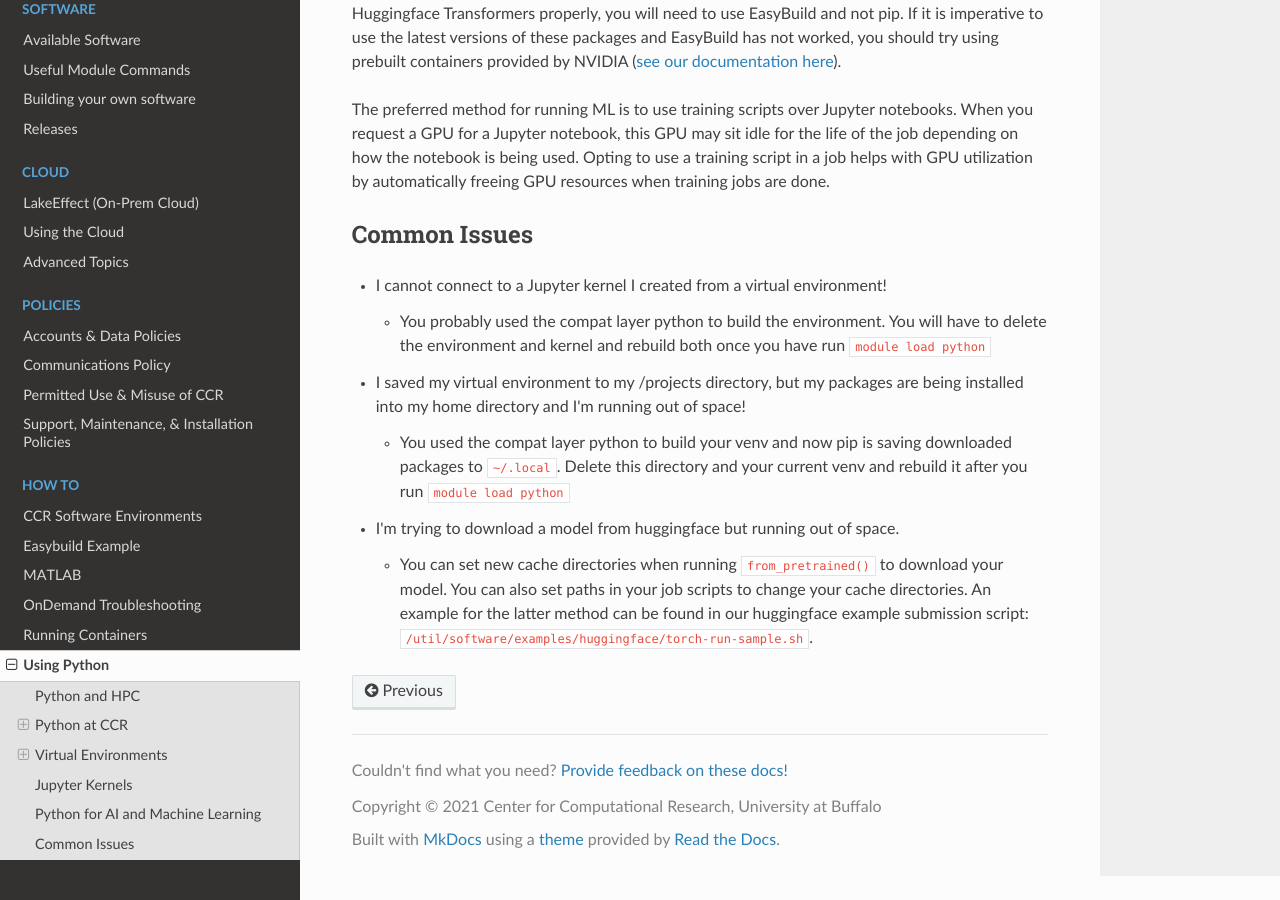
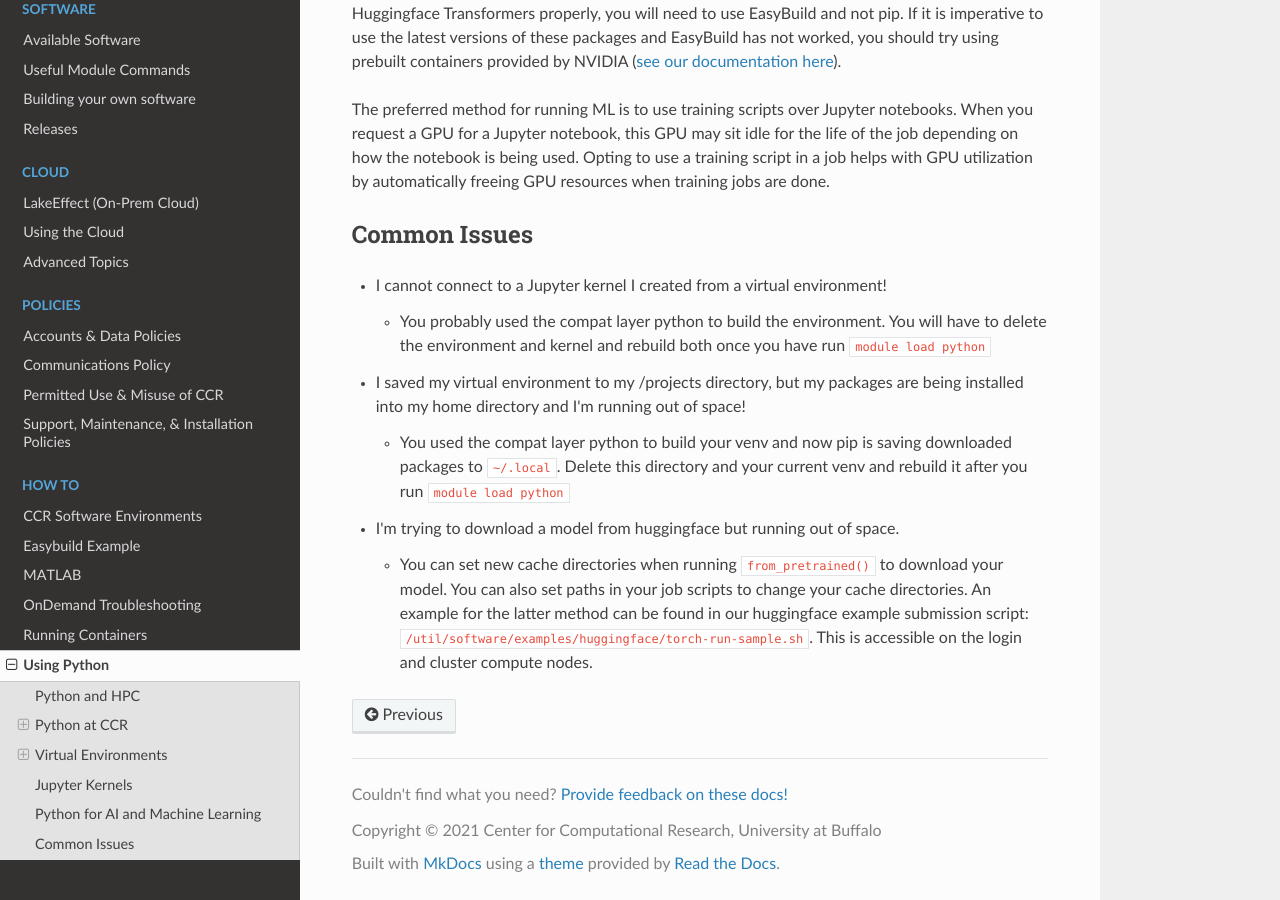
Before and after one commit to ubccr/ccrdocs, an MkDocs documentation site: the page built from pages/howto/python.md, in a window 1280 px wide and 900 px high, scrolled down 3097 px. Built offline with MkDocs 1.6.1, drawn with Linux system fonts in a browser that asks for light colours; nearby versions of some CDN libraries.

Commit message:
Update pages/howto/python.md
Co-authored-by: Dori Sajdak <djm29@buffalo.edu>

```diff
--- a/pages/howto/python.md
+++ b/pages/howto/python.md
@@ -99,4 +99,4 @@ The preferred method for running ML is to use training scripts over Jupyter note
     - You used the compat layer python to build your venv and now pip is saving downloaded packages to `~/.local`. Delete this directory and your current venv and rebuild it after you run `module load python`
 
 - I'm trying to download a model from huggingface but running out of space.
-    - You can set new cache directories when running `from_pretrained()` to download your model. You can also set paths in your job scripts to change your cache directories. An example for the latter method can be found in our huggingface example submission script: `/util/software/examples/huggingface/torch-run-sample.sh`.
+    - You can set new cache directories when running `from_pretrained()` to download your model. You can also set paths in your job scripts to change your cache directories. An example for the latter method can be found in our huggingface example submission script: `/util/software/examples/huggingface/torch-run-sample.sh`.  This is accessible on the login and cluster compute nodes.
```
